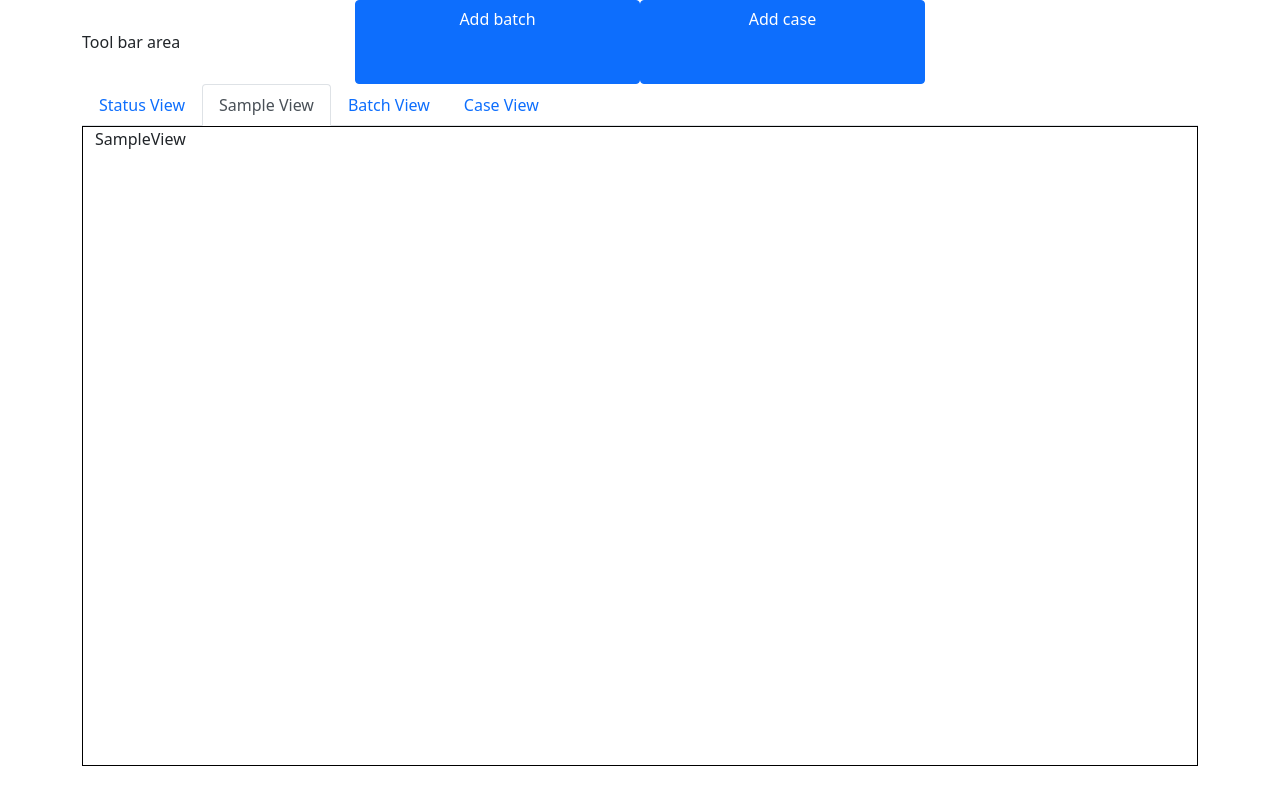
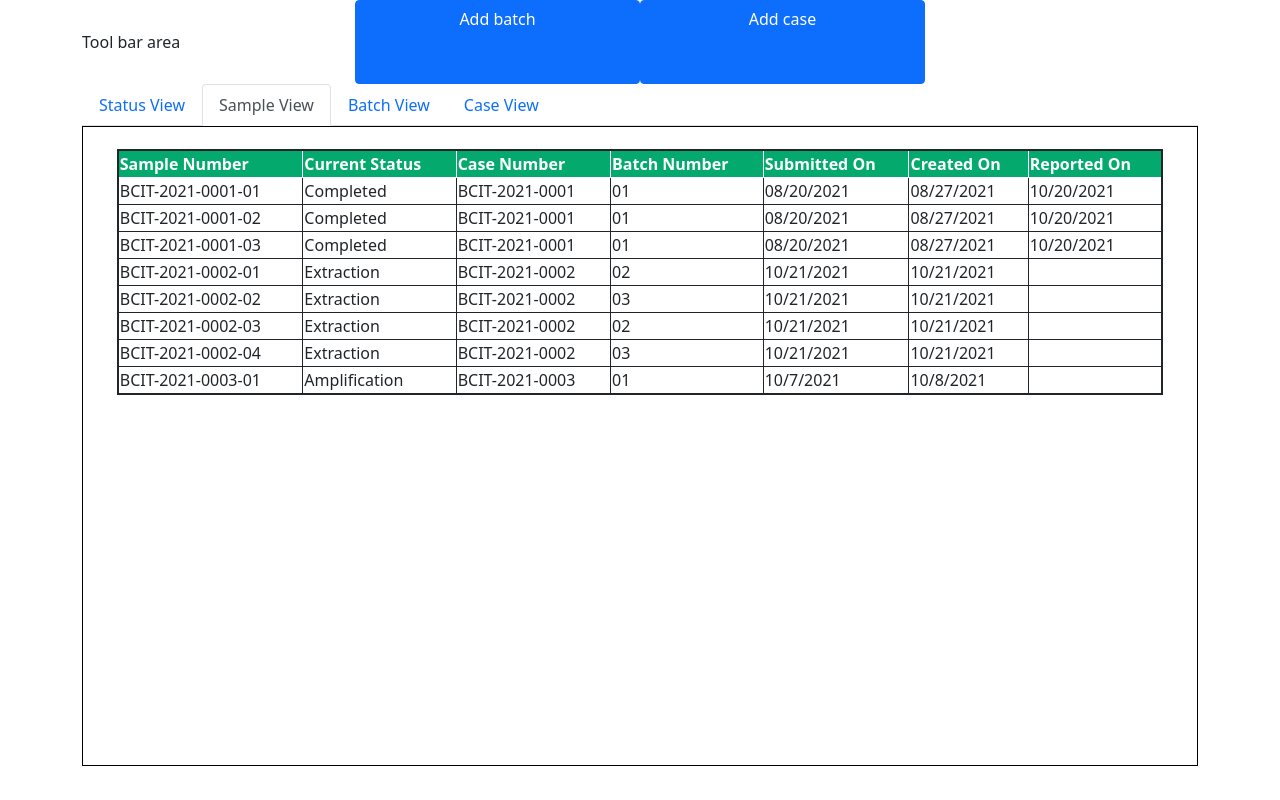
Before and after one commit to CozySchmidt/LeanForensics, a React (Create React App) app: page /sample-view in a window 1280 px wide. Built offline with nearby package versions, Linux system fonts and the light colour scheme.

Commit message:
created sampleView table

```diff
--- /dev/null
+++ b/src/components/sample_views/SampleView.css
@@ -0,0 +1,32 @@
+.samples--container {
+    margin: 2%;
+}
+
+.table--samples {
+    padding-top: 5%;
+    border-collapse: collapse;
+    border: 2px solid;
+    width: 100%;
+}
+
+.table--samples--header {
+    padding-top: 2%;
+    padding-bottom: 2%;
+    text-align: left;
+    background-color: #04AA6D;
+    color: white;
+    padding: 8px;
+}
+
+.table--samples--header th {
+    border: 1px solid;
+}
+
+.table--samples--body {
+    text-align: left;
+    padding: 8px;
+}
+
+.table--samples--body td {
+    border: 1px solid;
+}
--- a/src/components/sample_views/SampleView.js
+++ b/src/components/sample_views/SampleView.js
@@ -1,7 +1,42 @@
 import React from "react";
+import data from '../../constants/mock_samples.json';
+import { useState } from 'react';
+import './SampleView.css';
 
 const SampleView = () => {
-  return <div>SampleView</div>;
+
+  const [samples, setSamples] = useState(data);
+
+  return (
+    <div className="samples--container">
+      <table className="table--samples">
+        <thead className="table--samples--header">
+          <tr>
+            <th>Sample Number</th>
+            <th>Current Status</th>
+            <th>Case Number</th>
+            <th>Batch Number</th>
+            <th>Submitted On</th>
+            <th>Created On</th>
+            <th>Reported On</th>
+          </tr>
+        </thead>
+        <tbody className="table--samples--body">
+          {samples.map((sample) => (
+            <tr>
+              <td>{sample.sampleNumber}</td>
+              <td>{sample.currentStatus}</td>
+              <td>{sample.caseNumber}</td>
+              <td>{sample.batchNumber}</td>
+              <td>{sample.submitted}</td>
+              <td>{sample.created}</td>
+              <td>{sample.reported}</td>
+            </tr>
+          ))}
+        </tbody>
+      </table>
+    </div>
+  );
 };
 
 export default SampleView;
--- /dev/null
+++ b/src/constants/mock_samples.json
@@ -0,0 +1,73 @@
+[{
+        "sampleNumber": "BCIT-2021-0001-01",
+        "currentStatus": "Completed",
+        "caseNumber": "BCIT-2021-0001",
+        "batchNumber": "01",
+        "submitted": "08/20/2021",
+        "created": "08/27/2021",
+        "reported": "10/20/2021"
+    },
+    {
+        "sampleNumber": "BCIT-2021-0001-02",
+        "currentStatus": "Completed",
+        "caseNumber": "BCIT-2021-0001",
+        "batchNumber": "01",
+        "submitted": "08/20/2021",
+        "created": "08/27/2021",
+        "reported": "10/20/2021"
+    },
+    {
+        "sampleNumber": "BCIT-2021-0001-03",
+        "currentStatus": "Completed",
+        "caseNumber": "BCIT-2021-0001",
+        "batchNumber": "01",
+        "submitted": "08/20/2021",
+        "created": "08/27/2021",
+        "reported": "10/20/2021"
+    },
+    {
+        "sampleNumber": "BCIT-2021-0002-01",
+        "currentStatus": "Extraction",
+        "caseNumber": "BCIT-2021-0002",
+        "batchNumber": "02",
+        "submitted": "10/21/2021",
+        "created": "10/21/2021",
+        "reported": ""
+    },
+    {
+        "sampleNumber": "BCIT-2021-0002-02",
+        "currentStatus": "Extraction",
+        "caseNumber": "BCIT-2021-0002",
+        "batchNumber": "03",
+        "submitted": "10/21/2021",
+        "created": "10/21/2021",
+        "reported": ""
+    },
+    {
+        "sampleNumber": "BCIT-2021-0002-03",
+        "currentStatus": "Extraction",
+        "caseNumber": "BCIT-2021-0002",
+        "batchNumber": "02",
+        "submitted": "10/21/2021",
+        "created": "10/21/2021",
+        "reported": ""
+    },
+    {
+        "sampleNumber": "BCIT-2021-0002-04",
+        "currentStatus": "Extraction",
+        "caseNumber": "BCIT-2021-0002",
+        "batchNumber": "03",
+        "submitted": "10/21/2021",
+        "created": "10/21/2021",
+        "reported": ""
+    },
+    {
+        "sampleNumber": "BCIT-2021-0003-01",
+        "currentStatus": "Amplification",
+        "caseNumber": "BCIT-2021-0003",
+        "batchNumber": "01",
+        "submitted": "10/7/2021",
+        "created": "10/8/2021",
+        "reported": ""
+    }
+]
```
